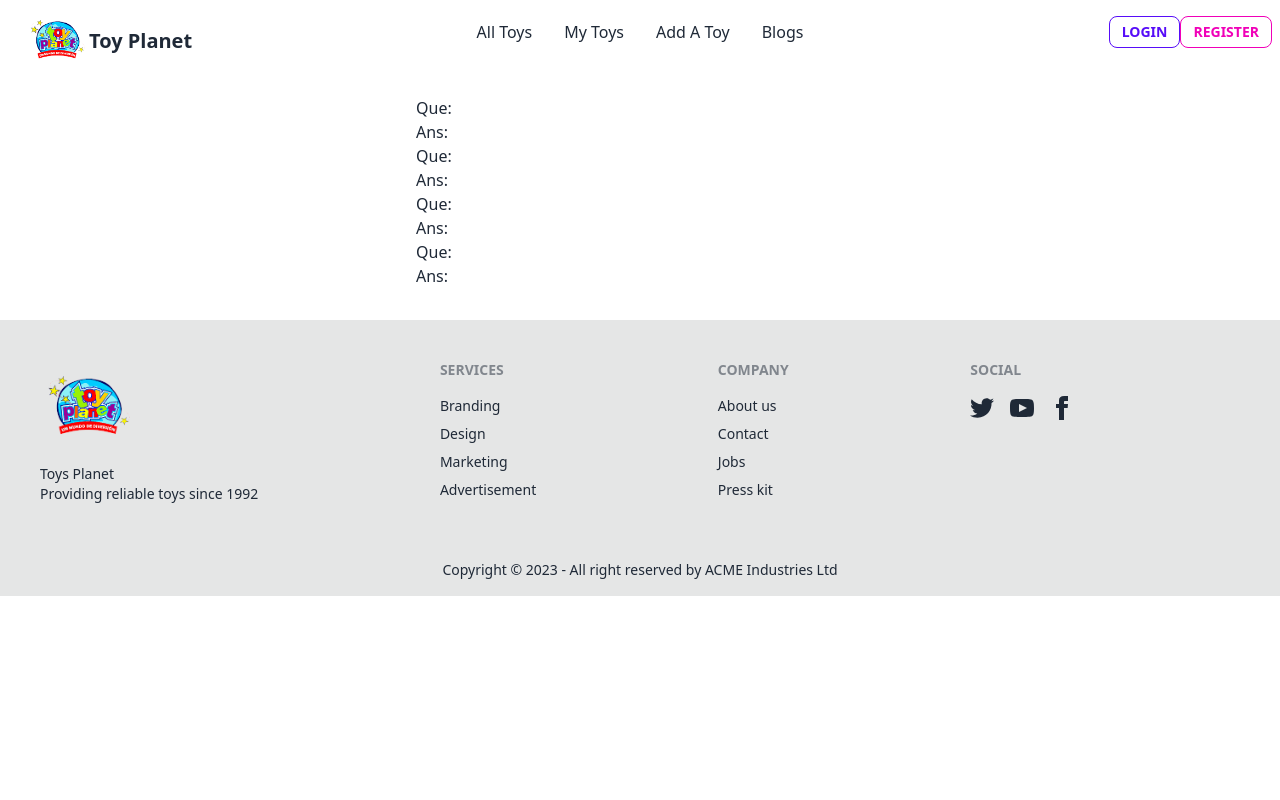
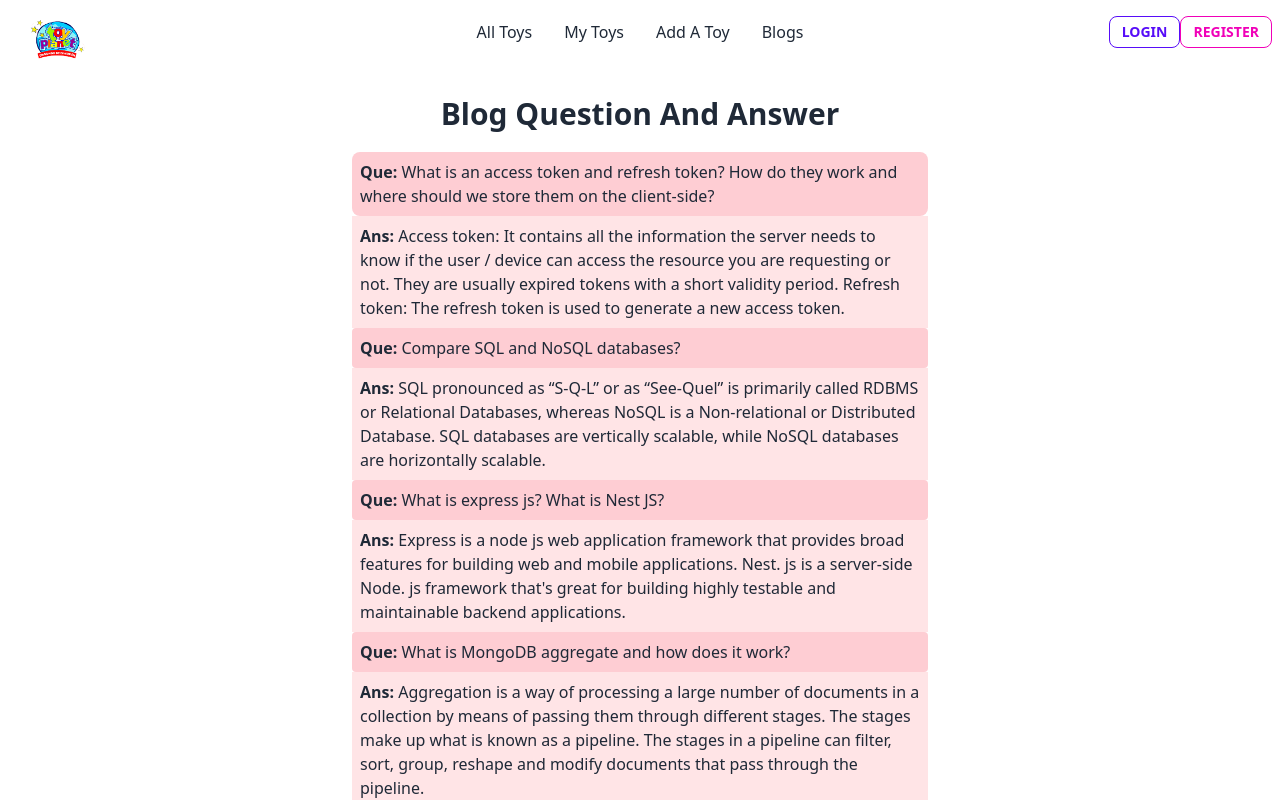
Before and after one commit to MahmudPreyom/toy-marketplace-client-side, a React (Vite) app: page /blog in a window 1280 px wide. Shown: the top 800 px of the page. Built offline with nearby package versions, Linux system fonts and the light colour scheme.

Commit message:
blog que and ans set wit edit

```diff
--- a/src/components/Blog/Blog.jsx
+++ b/src/components/Blog/Blog.jsx
@@ -2,15 +2,16 @@ import React from "react";
 
 const Blog = () => {
     return (
-        <div className="w-full max-w-md mx-auto mt-8 mb-8">
-            <h2>Que: <span></span></h2>
-            <h3>Ans: <span></span></h3>
-            <h2>Que: <span></span></h2>
-            <h3>Ans: <span></span></h3>
-            <h2>Que: <span></span></h2>
-            <h3>Ans: <span></span></h3>
-            <h2>Que: <span></span></h2>
-            <h3>Ans: <span></span></h3>
+        <div className="w-full max-w-xl mx-auto mt-8 mb-8">
+            <h1 className="text-center font-semibold mb-5 text-3xl">Blog Question And Answer</h1>
+            <h2 className="font-bold bg-rose-200 p-2 rounded-lg">Que: <span className="font-normal"> What is an access token and refresh token? How do they work and where should we store them on the client-side?</span></h2>
+            <h3 className="font-bold bg-rose-100 p-2">Ans: <span className="font-normal"> Access token: It contains all the information the server needs to know if the user / device can access the resource you are requesting or not. They are usually expired tokens with a short validity period. Refresh token: The refresh token is used to generate a new access token.</span></h3>
+            <h2 className="font-bold bg-rose-200 p-2 rounded">Que: <span className="font-normal"> Compare SQL and NoSQL databases?</span></h2>
+            <h3 className="font-bold bg-rose-100 p-2">Ans: <span className="font-normal"> SQL pronounced as “S-Q-L” or as “See-Quel” is primarily called RDBMS or Relational Databases, whereas NoSQL is a Non-relational or Distributed Database. SQL databases are vertically scalable, while NoSQL databases are horizontally scalable.</span></h3>
+            <h2 className="font-bold bg-rose-200 p-2 rounded">Que: <span className="font-normal"> What is express js? What is Nest JS?</span></h2>
+            <h3 className="font-bold bg-rose-100 p-2">Ans: <span className="font-normal"> Express is a node js web application framework that provides broad features for building web and mobile applications. Nest. js is a server-side Node. js framework that's great for building highly testable and maintainable backend applications.</span></h3>
+            <h2 className="font-bold bg-rose-200 p-2 rounded">Que: <span className="font-normal"> What is MongoDB aggregate and how does it work?</span></h2>
+            <h3 className="font-bold bg-rose-100 p-2">Ans: <span className="font-normal"> Aggregation is a way of processing a large number of documents in a collection by means of passing them through different stages. The stages make up what is known as a pipeline. The stages in a pipeline can filter, sort, group, reshape and modify documents that pass through the pipeline.</span></h3>
         </div>
     );
 };
--- a/src/components/Shared/Navigationbar.jsx
+++ b/src/components/Shared/Navigationbar.jsx
@@ -19,7 +19,6 @@ const Navigationbar = () => {
                 </div>
                 <Link to="/" className="btn btn-ghost normal-case text-xl">
                     <img className="w-16 rounded-full" src={logo} alt="" />
-                    <span className="">Toy Planet</span>
                 </Link>
             </div>
             <div className="navbar-center hidden lg:flex">
```
